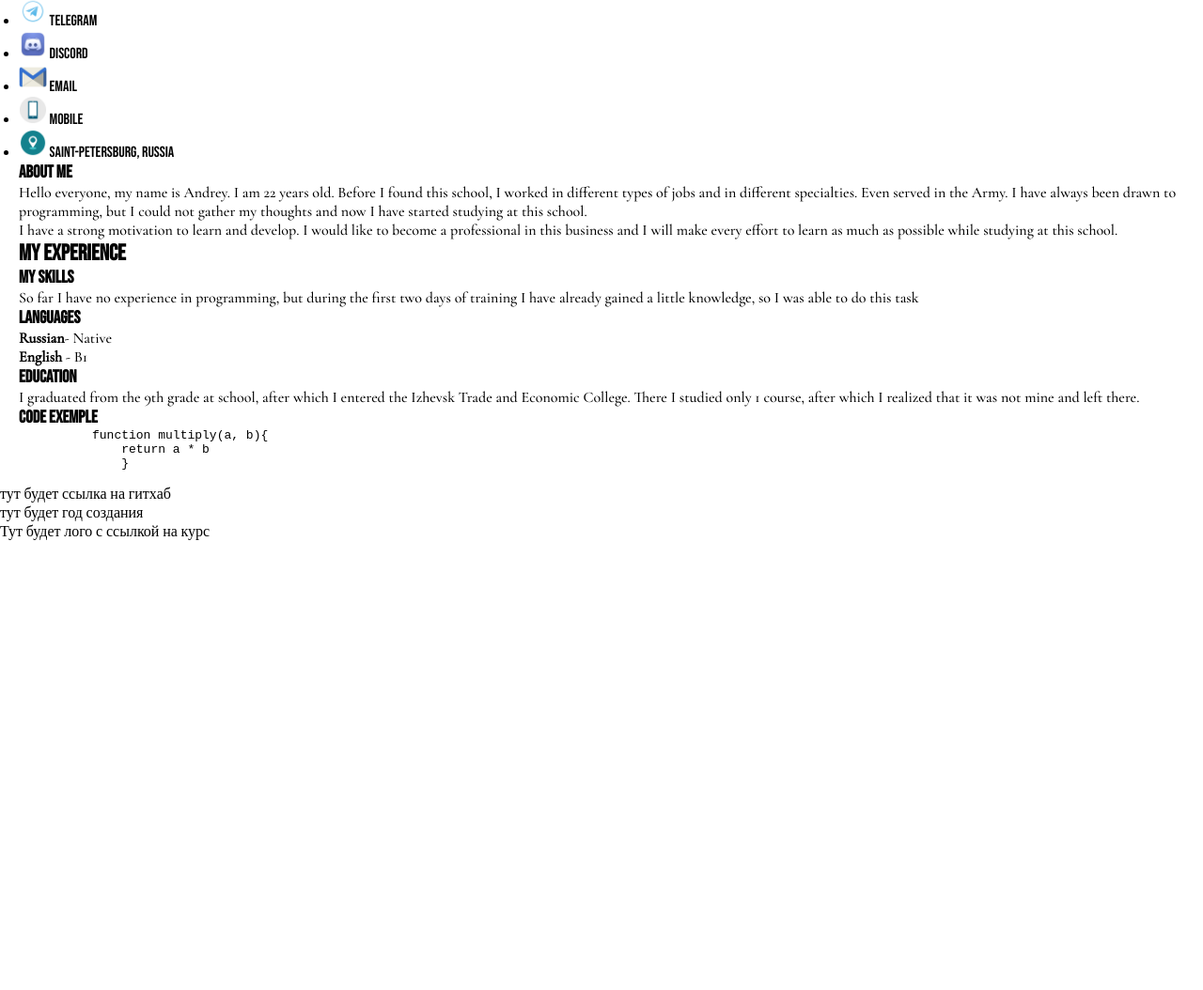
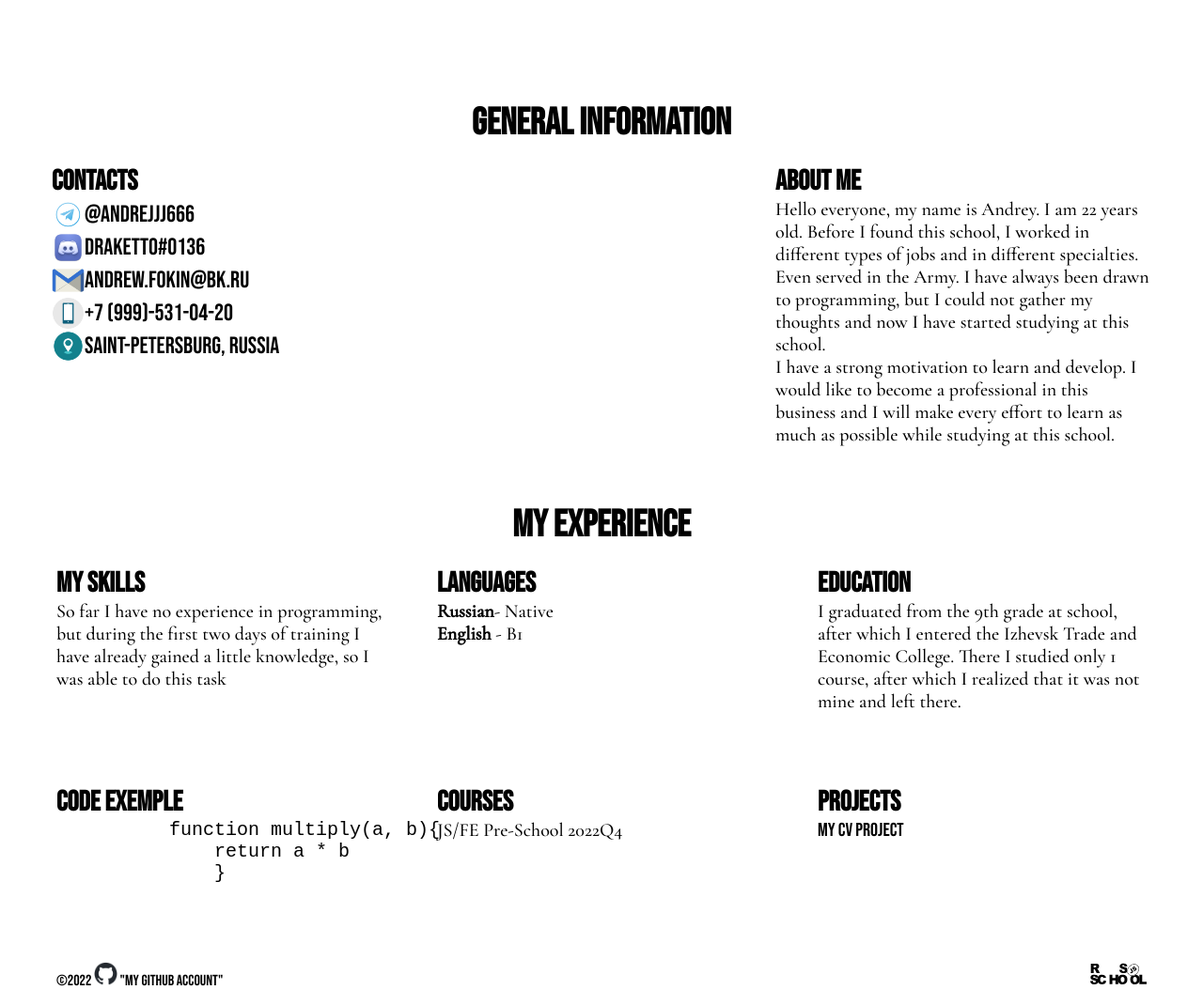
Before and after one commit to andrey-fokin/rsschool-cv, a plain HTML site: page index.html in a window 1280 px wide. Shown: the part 409-1463 px from the top of the page at 94% size. Before the commit the page ends 985 px from the top, so only its background shows below. Drawn offline with nearby package versions, Linux system fonts and the light colour scheme.

Commit message:
feat: completed the project

```diff
--- a/index.html
+++ b/index.html
@@ -38,28 +38,29 @@
       <img class="intro-img" src="./images/avatar.jpg" alt="My Photo">
     </section>
 
-    <section class="general-information">
+    <section class="general">
       <h2 class="title" id="General">General information</h2>
+      <div class="general-information">
         <div class="contacts" id="Contacts">
           <h3 class="subtitle">Contacts</h3>
-        <ul class="general-text" id="ontacts">
-          <li class="contacts-img">
+          <ul class="general-list" id="contacts">
+            <li class="contacts-item">
               <img class="item-img" src="/rsschool-cv/images/telegram-logo.png" alt="telegram logo" width="30">
-            <span>Telegram</span>
+              <span>@andrejjj666</span>
             </li>
-          <li class="contacts-img">
+            <li class="contacts-item">
               <img class="item-img" src="/rsschool-cv/images/discord-logo.png" alt="discord logo" width="30">
-            <span>Discord</span>
+              <span>Draketto#0136</span>
             </li>
-          <li class="contacts-img">
+            <li class="contacts-item">
               <img class="item-img" src="/rsschool-cv/images/email-logo.png" alt="email logo" width="30">
-            <span>email</span>
+              <span>andrew.fokin@bk.ru</span>
             </li>
-          <li class="contacts-img">
+            <li class="contacts-item">
               <img class="item-img" src="/rsschool-cv/images/mobile-logo.png" alt="mobile logo" width="30">
-            <span>mobile</span>
+              <span>+7 (999)-531-04-20</span>
             </li>
-          <li class="contacts-img">
+            <li class="contacts-item">
               <img class="item-img" src="/rsschool-cv/images/city-logo.png" alt="city logo" width="30">
               <span>Saint-Petersburg, Russia</span>
             </li>
@@ -77,26 +78,28 @@
             I will make every effort to learn as much as possible while studying at this school.
           </p>
         </div>
+      </div>
     </section>
     <section class="experience" id="Experience">
       <h2 class="title">My Experience</h2>
-      <div class="my-skills" id="My-Skills">
+      <div class="all-experiences">
+        <div class="my-skills experience-item" id="My-Skills">
           <h3 class="subtitle">My Skills</h3>
           <p>So far I have no experience in programming,
             but during the first two days of training I have already gained a little knowledge,
             so I was able to do this task</p>
         </div>
-      <div class="languages" id="Languages">
+        <div class="languages experience-item" id="Languages">
           <h3 class="subtitle">Languages</h3>
           <p><b>Russian</b>- Native</p>
           <p><b>English</b> - B1</p>
         </div>
-      <div class="education" id="Education">
+        <div class="education experience-item" id="Education">
           <h3 class="subtitle">Education</h3>
           <p>I graduated from the 9th grade at school, after which I entered the Izhevsk Trade and Economic College.
             There I studied only 1 course, after which I realized that it was not mine and left there.</p>
         </div>
-      <div class="code-exemple" id="Code-Example">
+        <div class="code-exemple experience-item" id="Code-Example">
           <h3 class="subtitle">Code Exemple</h3>
           <pre>
           <code>function multiply(a, b){
@@ -104,18 +107,32 @@
               }</code>
             </pre>
         </div>
+        <div class="courses experience-item" id="Courses">
+          <h3 class="subtitle">Courses</h3>
+          <p>JS/FE Pre-School 2022Q4</p>
+        </div>
+        <div class="projects experience-item" id="Projects">
+          <h3 class="subtitle">Projects</h3>
+          <ul>
+            <li><a href="https://andrey-fokin.github.io/rsschool-cv/">My CV Project</a></li>
+          </ul>
+        </div>
+      </div>
     </section> <!-- Experience-->
   </main>
   <footer>
-    <div class="footer-info">
-      <div class="footer-link">
-        <p> тут будет ссылка на гитхаб</p>
+    <div class="footer">
+      <div class="container footer__container">
+        <div>
+          ©2022
+          <a class="git__link" href="https://github.com/andrey-fokin">
+            <img src="/rsschool-cv/images/github-logo.png" alt="github logo" width="25">
+            "My GitHub Account"
+          </a>
         </div>
-      <div class="footer-year">
-        <p>тут будет год создания</p>
-      </div>
-      <div class="footer-logo">
-        <p>Тут будет лого с ссылкой на курс</p>
+        <a href="https://rs.school/js/">
+          <img class="course__logo" src="/rsschool-cv/images/rs_school_js.svg" alt="course logo" width="60">
+        </a>
       </div>
     </div>
   </footer>
--- a/style.css
+++ b/style.css
@@ -25,7 +25,7 @@ p {
 
 
 .nav {
-    font-size: 20px;
+    font-size: 30px;
     text-transform: uppercase;
 }
 
@@ -61,12 +61,15 @@ p {
 
 .container {
     padding: 0 20px;
+    width: 1200px;
+    margin:0 auto ;
 
 }
 
 .intro {
     display: flex;
     justify-content: end;
+    margin-top: 50px;
 
 }
 
@@ -75,7 +78,18 @@ p {
     justify-content: end;
     margin: 0px 15px 20px 0px;
     font-size: 30px;
+    /* position: relative; */
 }
+
+/* .intro_title:after {
+    width:140px;
+    height: 3px;
+    background-color:#ff8c00;
+    content: "";
+    position: absolute;
+    top:55px;
+    right:27px;
+} */
 
 
 .subtitle_intro {
@@ -92,4 +106,123 @@ p {
 
 /* section general information */
 
-.general-information {}
+.general {
+    display: flex;
+    flex-direction: column;
+    align-items: center;
+    margin-top: 100px;
+
+}
+
+.title {
+    font-size: 40px;
+    margin: 20px;
+    /* position:relative; */
+}
+
+/* .title:after {
+    width:210px;
+    height: 3px;
+    background-color:#ff8c00;
+    content: "";
+    position: absolute;
+    top:55px;
+    right:35px;
+} */
+
+
+.general-information {
+    display: flex;
+    justify-content: space-between;
+    gap: 370px;
+
+}
+
+.subtitle {
+    font-size: 30px;
+    margin: 0px 20px 0px 0px;
+}
+
+
+
+.general-list {
+    list-style: none;
+    font-size: 25px;
+    display: block;
+    width: 400px
+}
+
+.item-img {
+    width: 35px;
+    height: 35px
+}
+
+.contacts-item {
+    display: flex;
+    align-items: center;
+}
+
+
+.aboutme {
+    width: 400px;
+    font-size: 20px;
+}
+
+
+/* My Experience */
+
+.experience {
+    display: flex;
+    flex-direction: column;
+    align-items: center;
+    justify-content: space-between;
+    margin-top: 40px;
+}
+
+.all-experiences {
+    display: flex;
+    flex-wrap: wrap;
+    gap: 57px;
+    font-size: 20px;
+}
+
+.experience-item {
+    width: 30%;
+    margin-bottom: 20px
+}
+
+.projects a {
+    text-decoration: none;
+    color: black
+}
+
+.projects a:hover {
+
+    color: darkorange;
+}
+
+.projects li {
+    list-style: none;
+
+}
+
+/* Footer */
+
+.footer__container {
+    display: flex;
+    justify-content: space-between;
+    align-items: center;
+    margin-top: 40px;
+}
+
+.git__link {
+    text-decoration: none;
+}
+
+.footer a {
+    color:black
+}
+
+.footer a:hover {
+    color: darkorange;
+}
```
Also changed, not shown: images/github-logo.png (added), images/rs_school_js.svg (added). Lines whose indentation alone changed are shown as unchanged.
